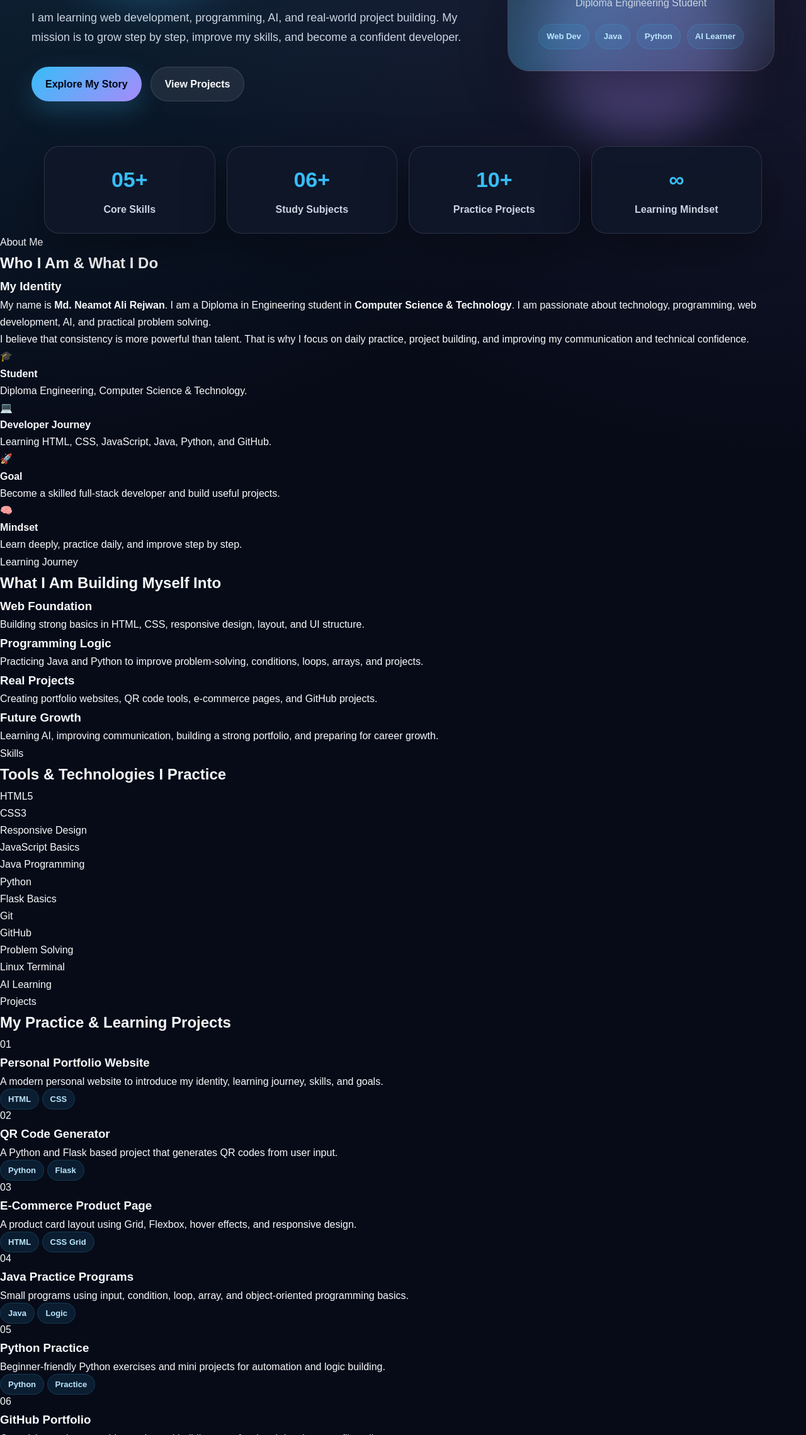
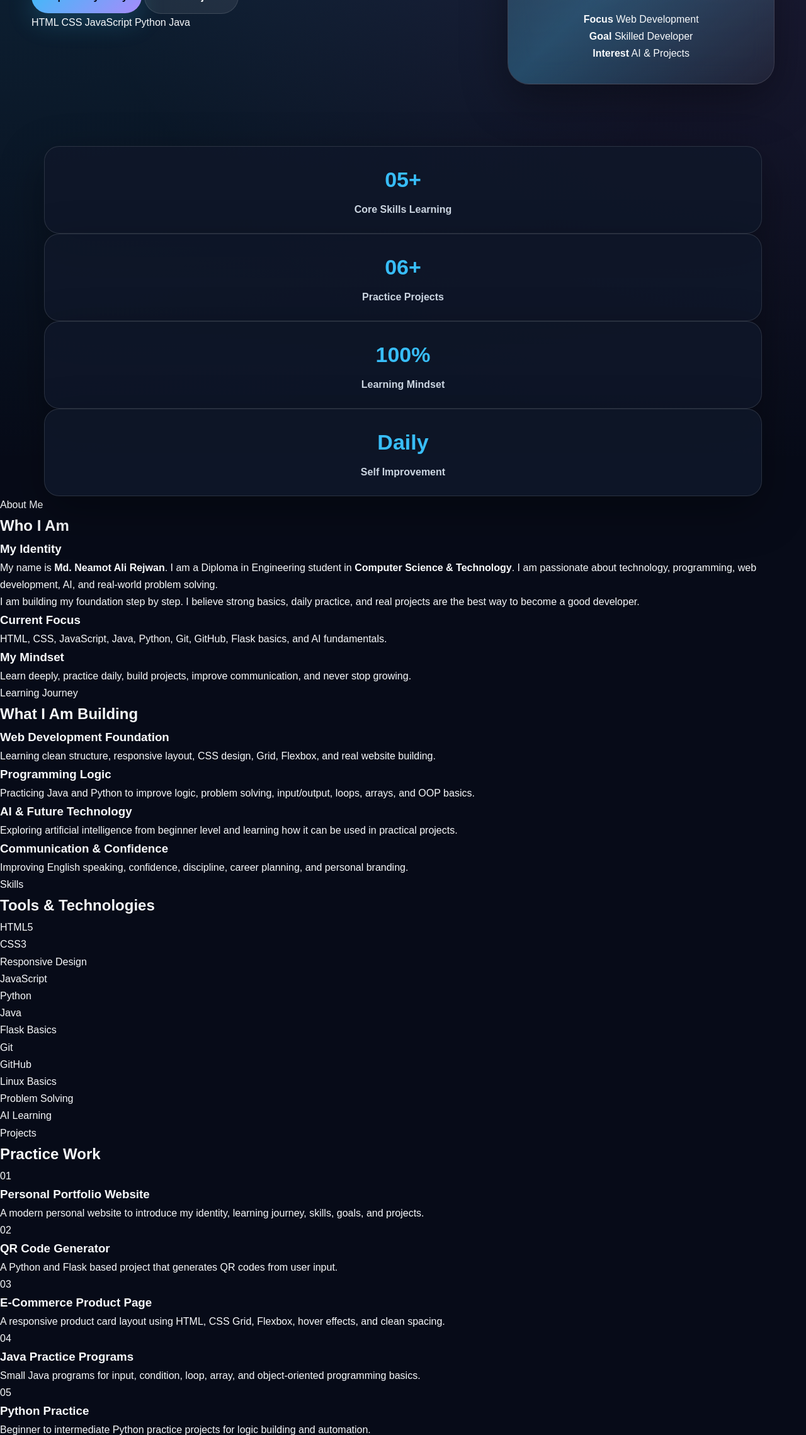
Before and after one commit to ZeroByteHero1/my-web, a plain HTML site: page index.html in a window 1280 px wide. Shown: the part 521-2800 px from the top of the page at 63% size. Drawn offline with Linux system fonts and the light colour scheme.

Commit message:
Update index.html

```diff
--- a/index.html
+++ b/index.html
@@ -28,56 +28,75 @@
 
   <main>
     <section id="home" class="hero">
-      <div class="hero-bg glow-one"></div>
-      <div class="hero-bg glow-two"></div>
+      <div class="hero-bg-shape shape-one"></div>
+      <div class="hero-bg-shape shape-two"></div>
 
       <div class="hero-container">
-        <div class="hero-text">
-          <p class="eyebrow">Personal Website • Student • Developer Journey</p>
+        <div class="hero-left">
+          <p class="eyebrow">Computer Science & Technology Student</p>
           <h1>Hi, I'm <span>Md. Neamot Ali Rejwan</span></h1>
-          <h2>Computer Science & Technology Student from Bangladesh</h2>
-          <p class="hero-desc">
-            I am learning web development, programming, AI, and real-world project building.
-            My mission is to grow step by step, improve my skills, and become a confident developer.
+          <h2>Future Developer, AI Learner & Project Builder</h2>
+          <p class="hero-text">
+            I am a Diploma Engineering student from Bangladesh. I enjoy learning programming,
+            building websites, solving problems, and improving myself every day with discipline.
           </p>
 
-          <div class="hero-buttons">
+          <div class="hero-actions">
             <a href="#about" class="btn primary-btn">Explore My Story</a>
             <a href="#projects" class="btn secondary-btn">View Projects</a>
           </div>
+
+          <div class="hero-tags">
+            <span>HTML</span>
+            <span>CSS</span>
+            <span>JavaScript</span>
+            <span>Python</span>
+            <span>Java</span>
+          </div>
         </div>
 
-        <div class="profile-card">
-          <div class="profile-circle">R</div>
-          <h3>Md. Neamot Ali Rejwan</h3>
-          <p>Diploma Engineering Student</p>
-          <div class="profile-tags">
-            <span>Web Dev</span>
-            <span>Java</span>
-            <span>Python</span>
-            <span>AI Learner</span>
+        <div class="hero-right">
+          <div class="profile-card">
+            <div class="profile-circle">RE</div>
+            <h3>Md. Neamot Ali Rejwan</h3>
+            <p>Diploma Engineering Student</p>
+            <div class="profile-line"></div>
+            <div class="mini-info">
+              <div>
+                <strong>Focus</strong>
+                <span>Web Development</span>
+              </div>
+              <div>
+                <strong>Goal</strong>
+                <span>Skilled Developer</span>
+              </div>
+              <div>
+                <strong>Interest</strong>
+                <span>AI & Projects</span>
+              </div>
+            </div>
           </div>
         </div>
       </div>
     </section>
 
     <section class="stats-section">
-      <div class="stats-grid">
+      <div class="stats-container">
         <div class="stat-card">
           <h3>05+</h3>
-          <p>Core Skills</p>
+          <p>Core Skills Learning</p>
         </div>
         <div class="stat-card">
           <h3>06+</h3>
-          <p>Study Subjects</p>
-        </div>
-        <div class="stat-card">
-          <h3>10+</h3>
           <p>Practice Projects</p>
         </div>
         <div class="stat-card">
-          <h3>∞</h3>
+          <h3>100%</h3>
           <p>Learning Mindset</p>
+        </div>
+        <div class="stat-card">
+          <h3>Daily</h3>
+          <p>Self Improvement</p>
         </div>
       </div>
     </section>
@@ -85,7 +104,7 @@
     <section id="about" class="section about-section">
       <div class="section-heading">
         <p>About Me</p>
-        <h2>Who I Am & What I Do</h2>
+        <h2>Who I Am</h2>
       </div>
 
       <div class="about-layout">
@@ -94,204 +113,183 @@
           <p>
             My name is <strong>Md. Neamot Ali Rejwan</strong>. I am a Diploma in Engineering student in
             <strong>Computer Science & Technology</strong>. I am passionate about technology, programming,
-            web development, AI, and practical problem solving.
+            web development, AI, and real-world problem solving.
           </p>
           <p>
-            I believe that consistency is more powerful than talent. That is why I focus on daily practice,
-            project building, and improving my communication and technical confidence.
+            I am building my foundation step by step. I believe strong basics, daily practice, and real projects
+            are the best way to become a good developer.
           </p>
         </div>
 
-        <div class="about-mini-grid">
-          <div class="mini-card">
-            <span>🎓</span>
-            <h4>Student</h4>
-            <p>Diploma Engineering, Computer Science & Technology.</p>
+        <div class="about-side">
+          <div class="about-card">
+            <h3>Current Focus</h3>
+            <p>HTML, CSS, JavaScript, Java, Python, Git, GitHub, Flask basics, and AI fundamentals.</p>
           </div>
-          <div class="mini-card">
-            <span>💻</span>
-            <h4>Developer Journey</h4>
-            <p>Learning HTML, CSS, JavaScript, Java, Python, and GitHub.</p>
-          </div>
-          <div class="mini-card">
-            <span>🚀</span>
-            <h4>Goal</h4>
-            <p>Become a skilled full-stack developer and build useful projects.</p>
-          </div>
-          <div class="mini-card">
-            <span>🧠</span>
-            <h4>Mindset</h4>
-            <p>Learn deeply, practice daily, and improve step by step.</p>
+          <div class="about-card">
+            <h3>My Mindset</h3>
+            <p>Learn deeply, practice daily, build projects, improve communication, and never stop growing.</p>
           </div>
         </div>
       </div>
     </section>
 
-    <section id="journey" class="section dark-section">
+    <section id="journey" class="section journey-section">
       <div class="section-heading">
         <p>Learning Journey</p>
-        <h2>What I Am Building Myself Into</h2>
+        <h2>What I Am Building</h2>
       </div>
 
       <div class="timeline">
         <div class="timeline-item">
-          <span class="timeline-dot"></span>
-          <div>
-            <h3>Web Foundation</h3>
-            <p>Building strong basics in HTML, CSS, responsive design, layout, and UI structure.</p>
+          <span class="dot"></span>
+          <div class="timeline-content">
+            <h3>Web Development Foundation</h3>
+            <p>Learning clean structure, responsive layout, CSS design, Grid, Flexbox, and real website building.</p>
           </div>
         </div>
+
         <div class="timeline-item">
-          <span class="timeline-dot"></span>
-          <div>
+          <span class="dot"></span>
+          <div class="timeline-content">
             <h3>Programming Logic</h3>
-            <p>Practicing Java and Python to improve problem-solving, conditions, loops, arrays, and projects.</p>
+            <p>Practicing Java and Python to improve logic, problem solving, input/output, loops, arrays, and OOP basics.</p>
           </div>
         </div>
+
         <div class="timeline-item">
-          <span class="timeline-dot"></span>
-          <div>
-            <h3>Real Projects</h3>
-            <p>Creating portfolio websites, QR code tools, e-commerce pages, and GitHub projects.</p>
+          <span class="dot"></span>
+          <div class="timeline-content">
+            <h3>AI & Future Technology</h3>
+            <p>Exploring artificial intelligence from beginner level and learning how it can be used in practical projects.</p>
           </div>
         </div>
+
         <div class="timeline-item">
-          <span class="timeline-dot"></span>
-          <div>
-            <h3>Future Growth</h3>
-            <p>Learning AI, improving communication, building a strong portfolio, and preparing for career growth.</p>
+          <span class="dot"></span>
+          <div class="timeline-content">
+            <h3>Communication & Confidence</h3>
+            <p>Improving English speaking, confidence, discipline, career planning, and personal branding.</p>
           </div>
         </div>
       </div>
     </section>
 
-    <section id="skills" class="section">
+    <section id="skills" class="section skills-section">
       <div class="section-heading">
         <p>Skills</p>
-        <h2>Tools & Technologies I Practice</h2>
+        <h2>Tools & Technologies</h2>
       </div>
 
-      <div class="skills-wrapper">
+      <div class="skills-grid">
         <div class="skill-pill">HTML5</div>
         <div class="skill-pill">CSS3</div>
         <div class="skill-pill">Responsive Design</div>
-        <div class="skill-pill">JavaScript Basics</div>
-        <div class="skill-pill">Java Programming</div>
+        <div class="skill-pill">JavaScript</div>
         <div class="skill-pill">Python</div>
+        <div class="skill-pill">Java</div>
         <div class="skill-pill">Flask Basics</div>
         <div class="skill-pill">Git</div>
         <div class="skill-pill">GitHub</div>
+        <div class="skill-pill">Linux Basics</div>
         <div class="skill-pill">Problem Solving</div>
-        <div class="skill-pill">Linux Terminal</div>
         <div class="skill-pill">AI Learning</div>
       </div>
     </section>
 
-    <section id="projects" class="section dark-section">
+    <section id="projects" class="section projects-section">
       <div class="section-heading">
         <p>Projects</p>
-        <h2>My Practice & Learning Projects</h2>
+        <h2>Practice Work</h2>
       </div>
 
       <div class="project-grid">
         <article class="project-card featured-project">
           <span class="project-number">01</span>
           <h3>Personal Portfolio Website</h3>
-          <p>A modern personal website to introduce my identity, learning journey, skills, and goals.</p>
-          <div class="project-tech">
-            <span>HTML</span>
-            <span>CSS</span>
-          </div>
+          <p>A modern personal website to introduce my identity, learning journey, skills, goals, and projects.</p>
         </article>
 
         <article class="project-card">
           <span class="project-number">02</span>
           <h3>QR Code Generator</h3>
           <p>A Python and Flask based project that generates QR codes from user input.</p>
-          <div class="project-tech">
-            <span>Python</span>
-            <span>Flask</span>
-          </div>
         </article>
 
         <article class="project-card">
           <span class="project-number">03</span>
           <h3>E-Commerce Product Page</h3>
-          <p>A product card layout using Grid, Flexbox, hover effects, and responsive design.</p>
-          <div class="project-tech">
-            <span>HTML</span>
-            <span>CSS Grid</span>
-          </div>
+          <p>A responsive product card layout using HTML, CSS Grid, Flexbox, hover effects, and clean spacing.</p>
         </article>
 
         <article class="project-card">
           <span class="project-number">04</span>
           <h3>Java Practice Programs</h3>
-          <p>Small programs using input, condition, loop, array, and object-oriented programming basics.</p>
-          <div class="project-tech">
-            <span>Java</span>
-            <span>Logic</span>
-          </div>
+          <p>Small Java programs for input, condition, loop, array, and object-oriented programming basics.</p>
         </article>
 
         <article class="project-card">
           <span class="project-number">05</span>
           <h3>Python Practice</h3>
-          <p>Beginner-friendly Python exercises and mini projects for automation and logic building.</p>
-          <div class="project-tech">
-            <span>Python</span>
-            <span>Practice</span>
-          </div>
+          <p>Beginner to intermediate Python practice projects for logic building and automation.</p>
         </article>
 
         <article class="project-card">
           <span class="project-number">06</span>
           <h3>GitHub Portfolio</h3>
-          <p>Organizing projects, pushing code, and building a professional developer profile online.</p>
-          <div class="project-tech">
-            <span>Git</span>
-            <span>GitHub</span>
-          </div>
+          <p>Organizing projects professionally to build a strong online developer profile.</p>
         </article>
       </div>
     </section>
 
     <section class="section goals-section">
       <div class="section-heading">
-        <p>Vision</p>
-        <h2>My Goals</h2>
+        <p>Goals</p>
+        <h2>My Next Mission</h2>
       </div>
 
       <div class="goals-grid">
-        <div class="goal-card">Become a skilled full-stack web developer</div>
-        <div class="goal-card">Build real-world projects and publish them online</div>
-        <div class="goal-card">Improve English communication and confidence</div>
-        <div class="goal-card">Learn AI from beginner level and apply it in projects</div>
-        <div class="goal-card">Create a strong GitHub and personal brand</div>
-        <div class="goal-card">Keep learning with discipline and consistency</div>
+        <div class="goal-item">Become a skilled full-stack web developer</div>
+        <div class="goal-item">Build real-world projects and publish them online</div>
+        <div class="goal-item">Improve English communication and confidence</div>
+        <div class="goal-item">Learn AI from beginner level and apply it in projects</div>
+        <div class="goal-item">Create a strong GitHub profile and personal brand</div>
+        <div class="goal-item">Stay consistent with daily learning and practice</div>
       </div>
     </section>
 
     <section id="contact" class="contact-section">
       <div class="contact-card">
-        <div>
-          <p class="eyebrow">Contact</p>
-          <h2>Let's Connect</h2>
-          <p>I am always learning, practicing, and building my future through technology.</p>
-        </div>
+        <p class="eyebrow">Contact & Social</p>
+        <h2>Let's Connect</h2>
+        <p class="contact-intro">
+          I am always learning, building, and improving. You can find me through email or GitHub.
+        </p>
 
-        <div class="contact-info">
-          <p><strong>Email:</strong> rejwanislam76@gmail.com</p>
-          <p><strong>GitHub:</strong> github.com/ZeroByteHero1</p>
-          <p><strong>Location:</strong> Bangladesh</p>
-          <p><strong>Interests:</strong> Web Development, Programming, AI, Projects</p>
+        <div class="contact-grid">
+          <div>
+            <strong>Email</strong>
+            <span>rejwanislam76@gmail.com</span>
+          </div>
+          <div>
+            <strong>GitHub</strong>
+            <span>github.com/ZeroByteHero1</span>
+          </div>
+          <div>
+            <strong>Location</strong>
+            <span>Bangladesh</span>
+          </div>
+          <div>
+            <strong>Interest</strong>
+            <span>Web, Programming, AI, Projects</span>
+          </div>
         </div>
       </div>
     </section>
   </main>
 
   <footer>
-    <p>© 2026 Md. Neamot Ali Rejwan. Designed with HTML & CSS.</p>
+    <p>© 2026 Md. Neamot Ali Rejwan. Designed with only HTML & CSS.</p>
   </footer>
 </body>
 </html>
```
